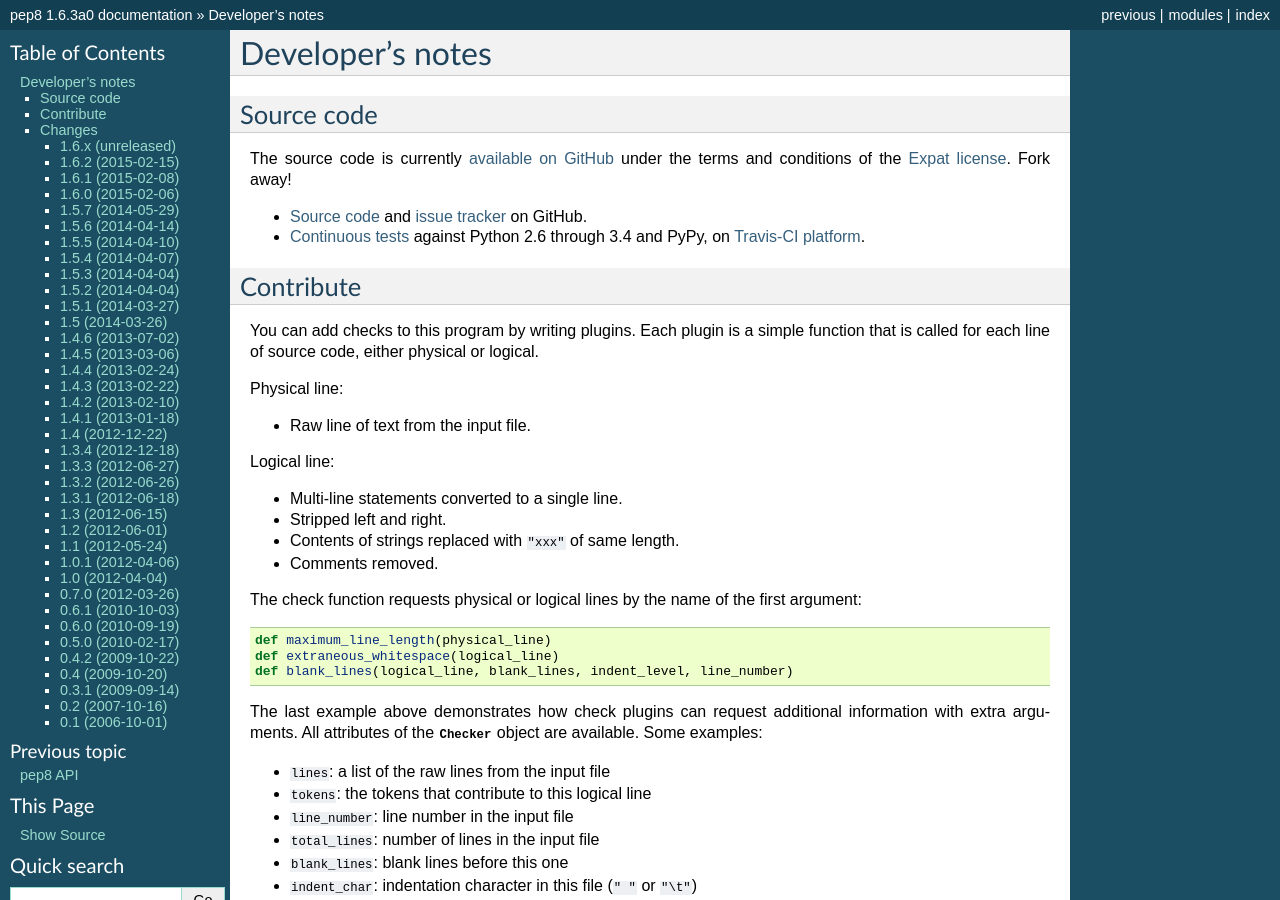
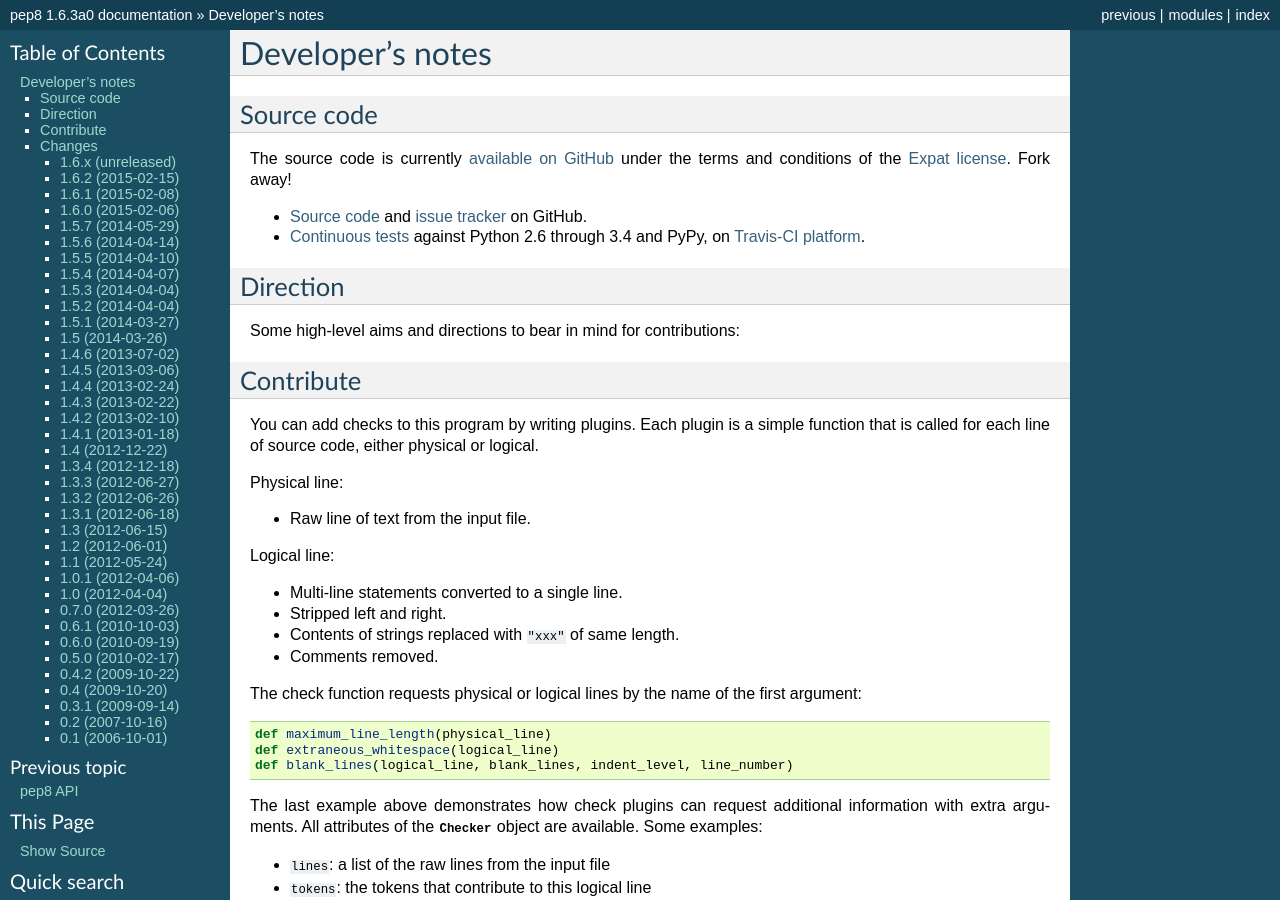
Before and after one commit to PyCQA/pycodestyle, a Sphinx documentation site: the page built from docs/developer.rst, in a window 1280 px wide and 900 px high. Built offline with Sphinx 7.4.7, drawn with Linux system fonts in a browser that asks for light colours.

Commit message:
Because documenting direction / scope decisions can be useful

```diff
--- a/docs/developer.rst
+++ b/docs/developer.rst
@@ -18,6 +18,14 @@ conditions of the :ref:`Expat license <license>`.  Fork away!
   <http://about.travis-ci.org/>`_.
 
 .. _available on GitHub: https://github.com/jcrocholl/pep8
+
+
+Direction
+~~~~~~~~~
+
+Some high-level aims and directions to bear in mind for contributions:
+
+
 
 
 Contribute
```
